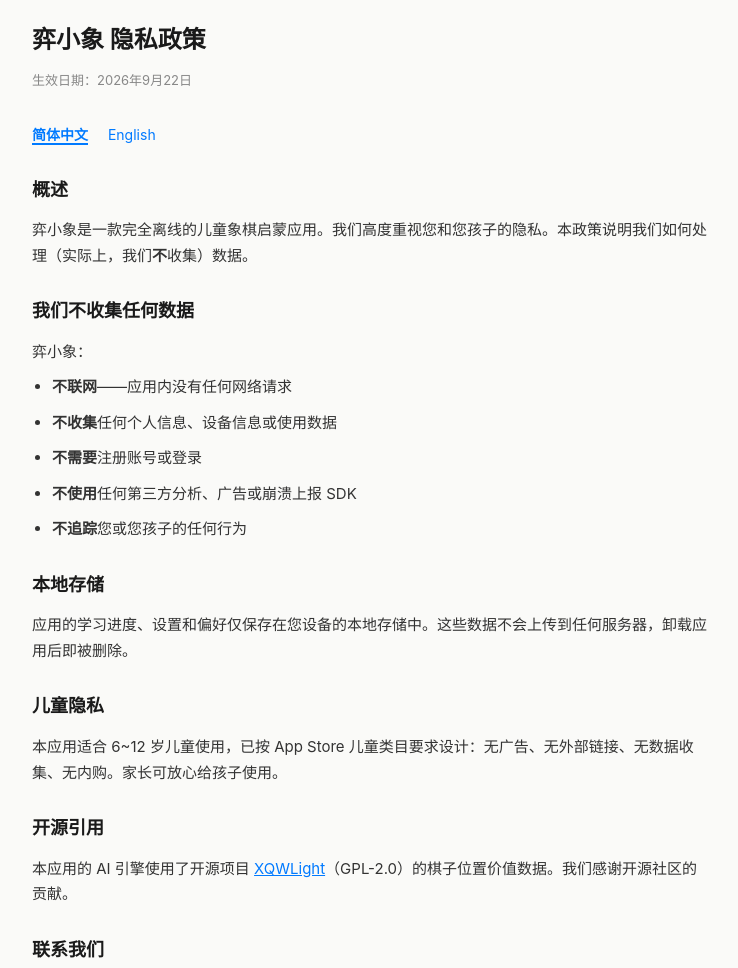
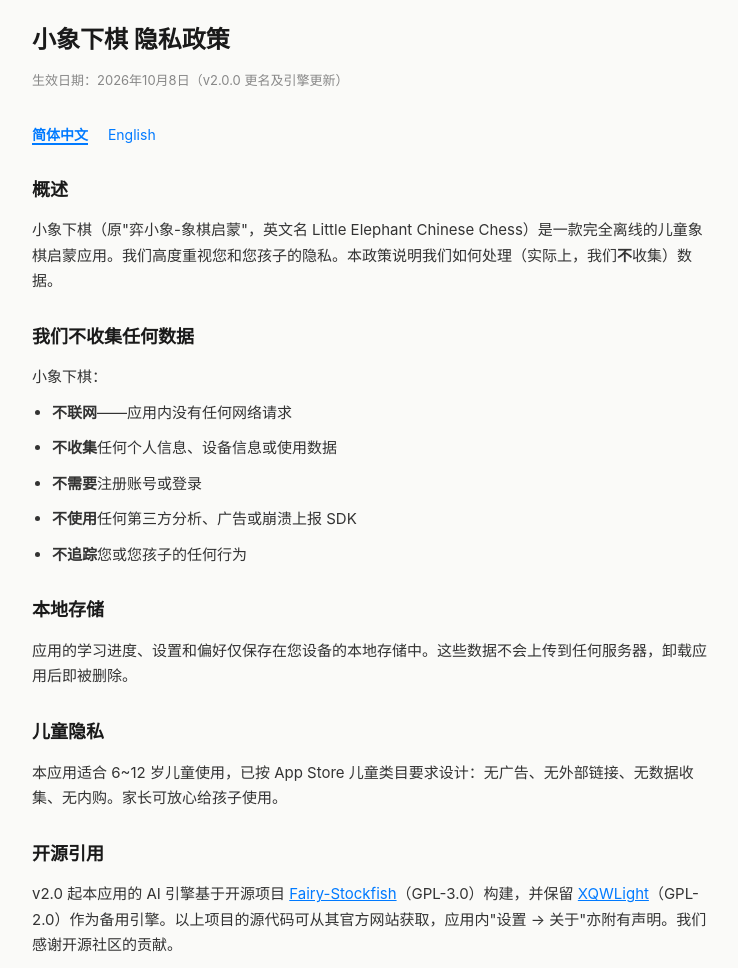
Before and after one commit to huaidong/yixiaoxiang-privacy, a plain HTML site: page index.html in a window 1280 px wide. Shown: the top 968 px of the page, without its empty margins (268-1006 px from the left). Drawn offline with Linux system fonts and the light colour scheme.

Commit message:
v2.0: rename to 小象下棋 + Fairy-Stockfish attribution

```diff
--- a/index.html
+++ b/index.html
@@ -3,7 +3,7 @@
 <head>
 <meta charset="UTF-8">
 <meta name="viewport" content="width=device-width, initial-scale=1.0">
-<title>弈小象 隐私政策</title>
+<title>小象下棋 隐私政策</title>
 <style>
 *{margin:0;padding:0;box-sizing:border-box;}
 body{font-family:-apple-system,"PingFang SC","Helvetica Neue",sans-serif;color:#333;background:#FAFAF8;padding:20px;line-height:1.7;}
@@ -22,8 +22,8 @@
 </head>
 <body>
 <div class="container">
-<h1>弈小象 隐私政策</h1>
-<p class="date">生效日期：2026年9月22日</p>
+<h1>小象下棋 隐私政策</h1>
+<p class="date">生效日期：2026年10月8日（v2.0.0 更名及引擎更新）</p>
 
 <div class="lang-switch">
 <a href="#" class="active" onclick="showLang('zh');return false;">简体中文</a>
@@ -32,10 +32,10 @@
 
 <div id="zh">
 <h2>概述</h2>
-<p>弈小象是一款完全离线的儿童象棋启蒙应用。我们高度重视您和您孩子的隐私。本政策说明我们如何处理（实际上，我们<b>不</b>收集）数据。</p>
+<p>小象下棋（原"弈小象-象棋启蒙"，英文名 Little Elephant Chinese Chess）是一款完全离线的儿童象棋启蒙应用。我们高度重视您和您孩子的隐私。本政策说明我们如何处理（实际上，我们<b>不</b>收集）数据。</p>
 
 <h2>我们不收集任何数据</h2>
-<p>弈小象：</p>
+<p>小象下棋：</p>
 <ul>
 <li><b>不联网</b>——应用内没有任何网络请求</li>
 <li><b>不收集</b>任何个人信息、设备信息或使用数据</li>
@@ -51,7 +51,7 @@
 <p>本应用适合 6~12 岁儿童使用，已按 App Store 儿童类目要求设计：无广告、无外部链接、无数据收集、无内购。家长可放心给孩子使用。</p>
 
 <h2>开源引用</h2>
-<p>本应用的 AI 引擎使用了开源项目 <a href="https://github.com/xqbase/xqwlight">XQWLight</a>（GPL-2.0）的棋子位置价值数据。我们感谢开源社区的贡献。</p>
+<p>v2.0 起本应用的 AI 引擎基于开源项目 <a href="https://fairy-stockfish.github.io/">Fairy-Stockfish</a>（GPL-3.0）构建，并保留 <a href="https://github.com/xqbase/xqwlight">XQWLight</a>（GPL-2.0）作为备用引擎。以上项目的源代码可从其官方网站获取，应用内"设置 → 关于"亦附有声明。我们感谢开源社区的贡献。</p>
 
 <h2>联系我们</h2>
 <p>如有任何疑问，请联系：<a href="mailto:winteryoung.dev@gmail.com">winteryoung.dev@gmail.com</a></p>
@@ -62,10 +62,10 @@
 
 <div id="en" style="display:none">
 <h2>Overview</h2>
-<p>YiXiaoXiang is a fully offline Chinese Chess learning app for children. We take your and your child's privacy very seriously. This policy explains how we handle (actually, how we <b>don't</b> collect) data.</p>
+<p>XiaoXia XiaQi ("Little Elephant Chinese Chess", formerly YiXiaoXiang) is a fully offline Chinese Chess learning app for children. We take your and your child's privacy very seriously. This policy explains how we handle (actually, how we <b>don't</b> collect) data.</p>
 
 <h2>We Collect No Data</h2>
-<p>YiXiaoXiang:</p>
+<p>XiaoXia XiaQi:</p>
 <ul>
 <li><b>Does not connect</b> to the internet — zero network requests</li>
 <li><b>Does not collect</b> any personal information, device data, or usage data</li>
```
